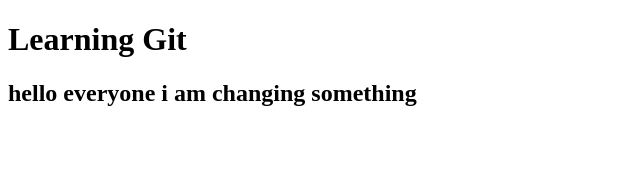
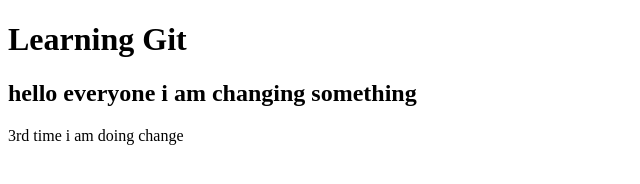
Before and after one commit to priyanshu886291kumar/learning-git, a plain HTML site: page index.html in a window 1280 px wide. Shown: the whole page, without its empty margins (0-640 px from the left). Drawn offline with Linux system fonts and the light colour scheme.

Commit message:
created div 3rd times

```diff
--- a/index.html
+++ b/index.html
@@ -10,5 +10,6 @@
 
     <h1>Learning Git</h1>
     <h2>hello everyone i am changing something </h2>
+     <div>3rd time i am doing change </div>
 </body>
 </html>
```
